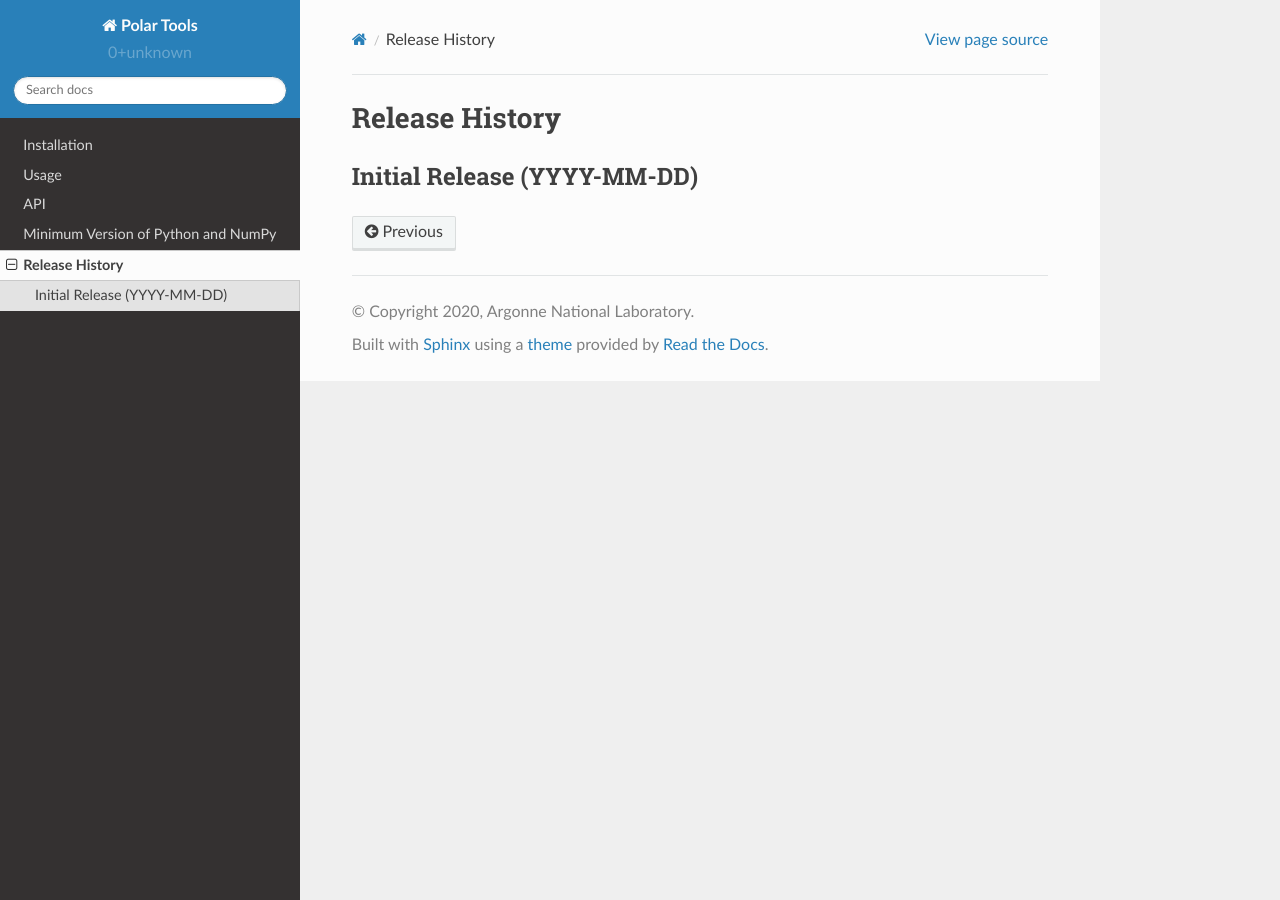
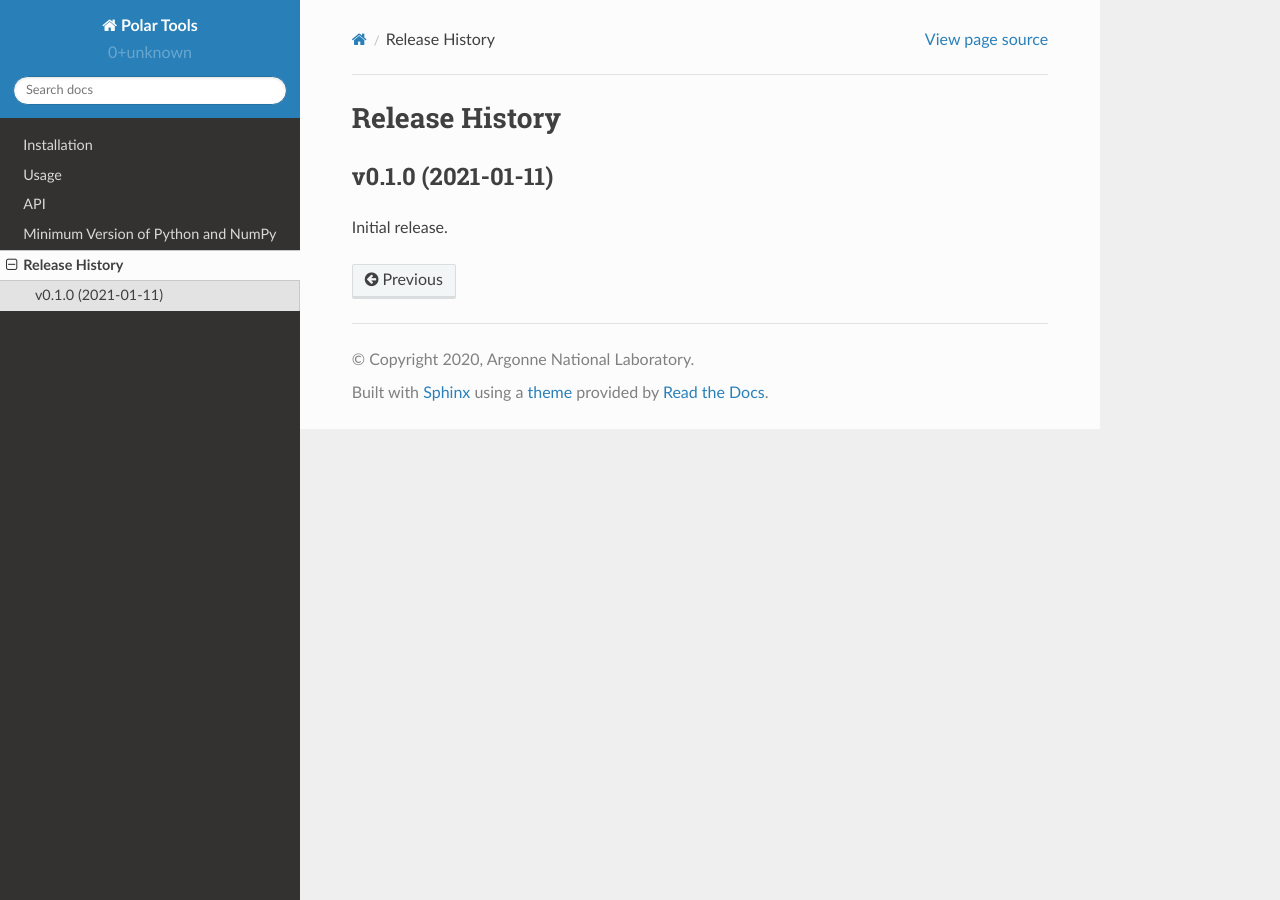
Before and after one commit to APS-4ID-POLAR/polartools, a Sphinx documentation site: the page built from docs/source/release-history.rst, in a window 1280 px wide. Built offline with Sphinx 7.4.7 and the Read the Docs theme 2.0.0, drawn with Linux system fonts in a browser that asks for light colours.

Commit message:
Update release history

```diff
--- a/docs/source/release-history.rst
+++ b/docs/source/release-history.rst
@@ -2,5 +2,8 @@
 Release History
 ===============
 
-Initial Release (YYYY-MM-DD)
-----------------------------
+-------------------
+v0.1.0 (2021-01-11)
+-------------------
+
+Initial release.
```
